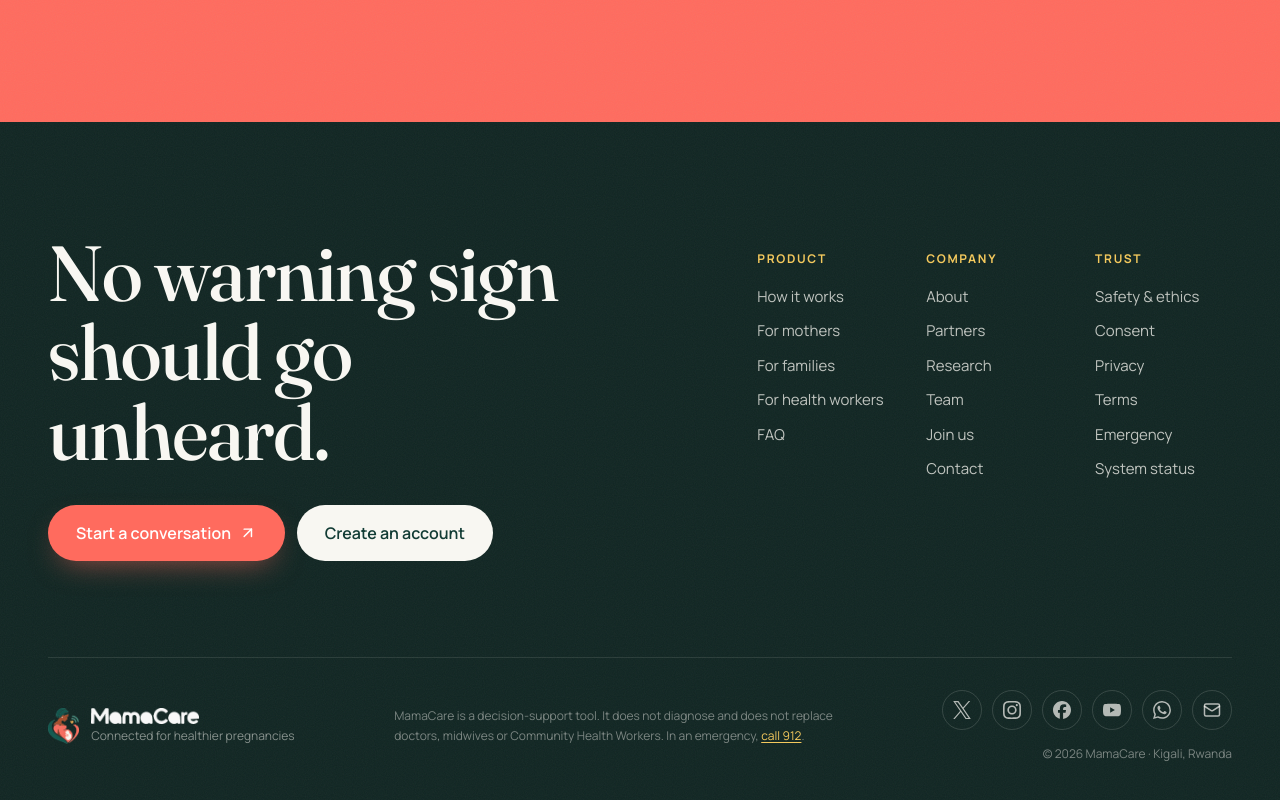
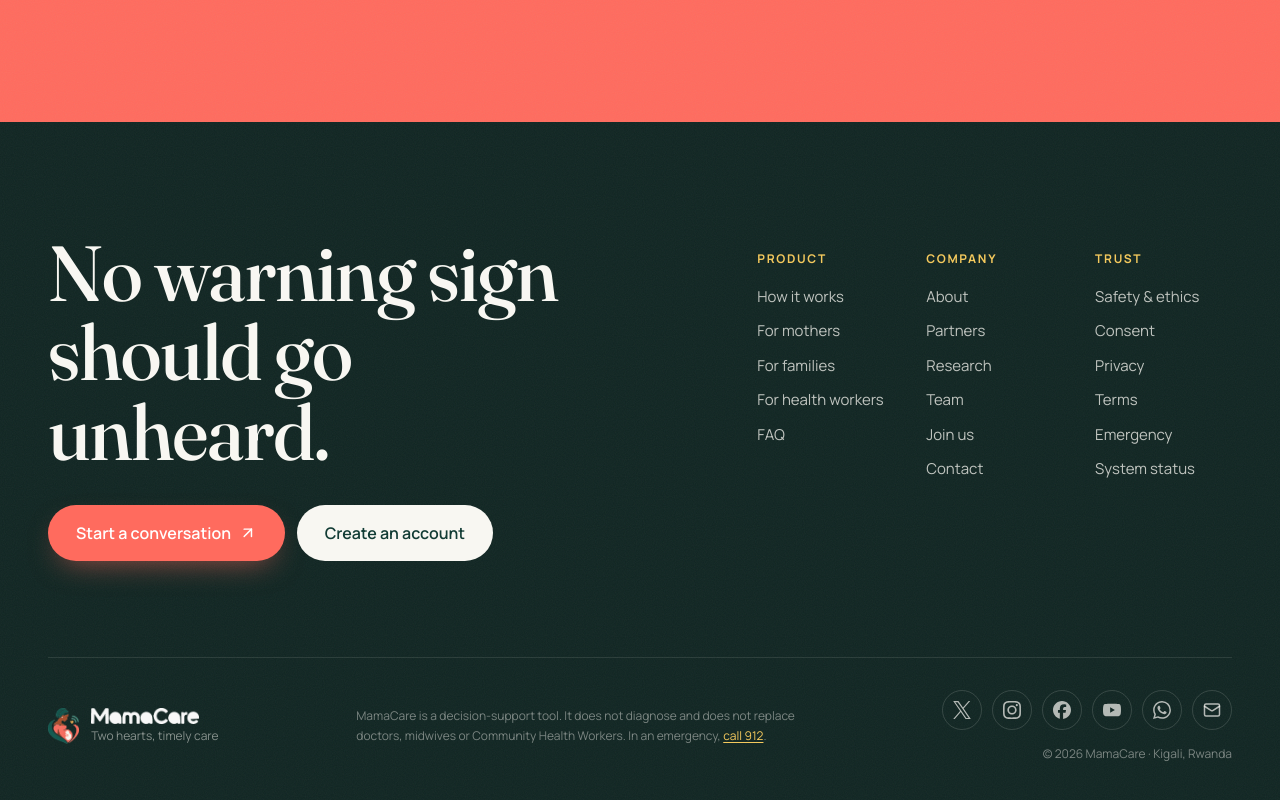
Before and after one commit to Mamacare001/mamacare-web, a Next.js app: page / in a window 1280 px wide. Shown: the part 7426-8226 px from the top of the page. Built offline with nearby package versions, Linux system fonts and the light colour scheme; no server answers.

Commit message:
Update footer tagline to 'Two hearts, timely care'

```diff
--- a/src/components/site/Footer.tsx
+++ b/src/components/site/Footer.tsx
@@ -83,7 +83,7 @@ export function Footer() {
               <Image src="/brand/mark.png" alt="" width={36} height={42} className="h-9 w-auto" />
               <div>
                 <Image src="/brand/wordmark-white.png" alt="MamaCare" width={120} height={18} className="h-4 w-auto" />
-                <p className="mt-1 text-xs text-ivory/50">Connected for healthier pregnancies</p>
+                <p className="mt-1 text-xs text-ivory/50">Two hearts, timely care</p>
               </div>
             </div>
             <p className="max-w-md text-xs leading-relaxed text-ivory/45">
```
